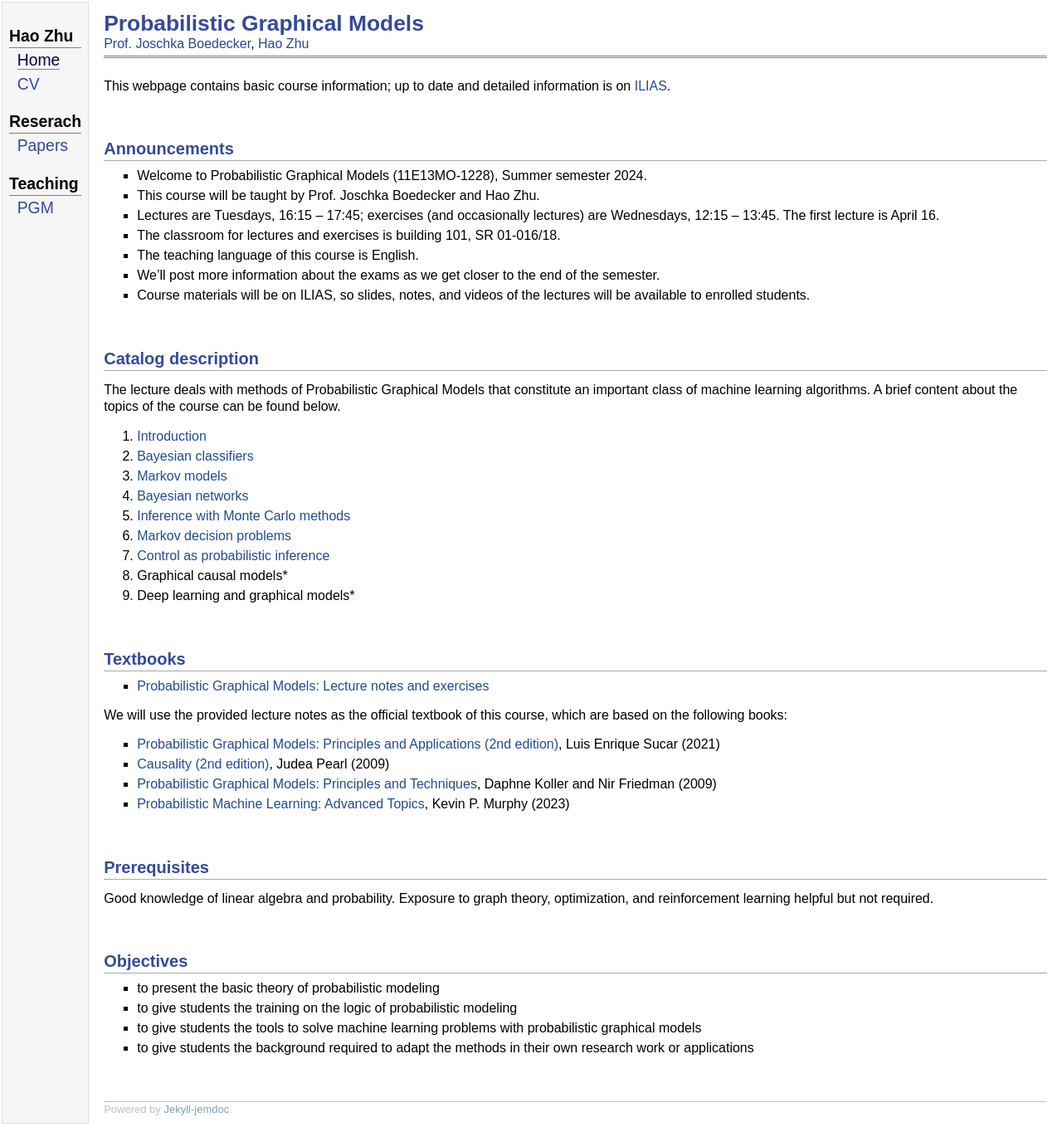
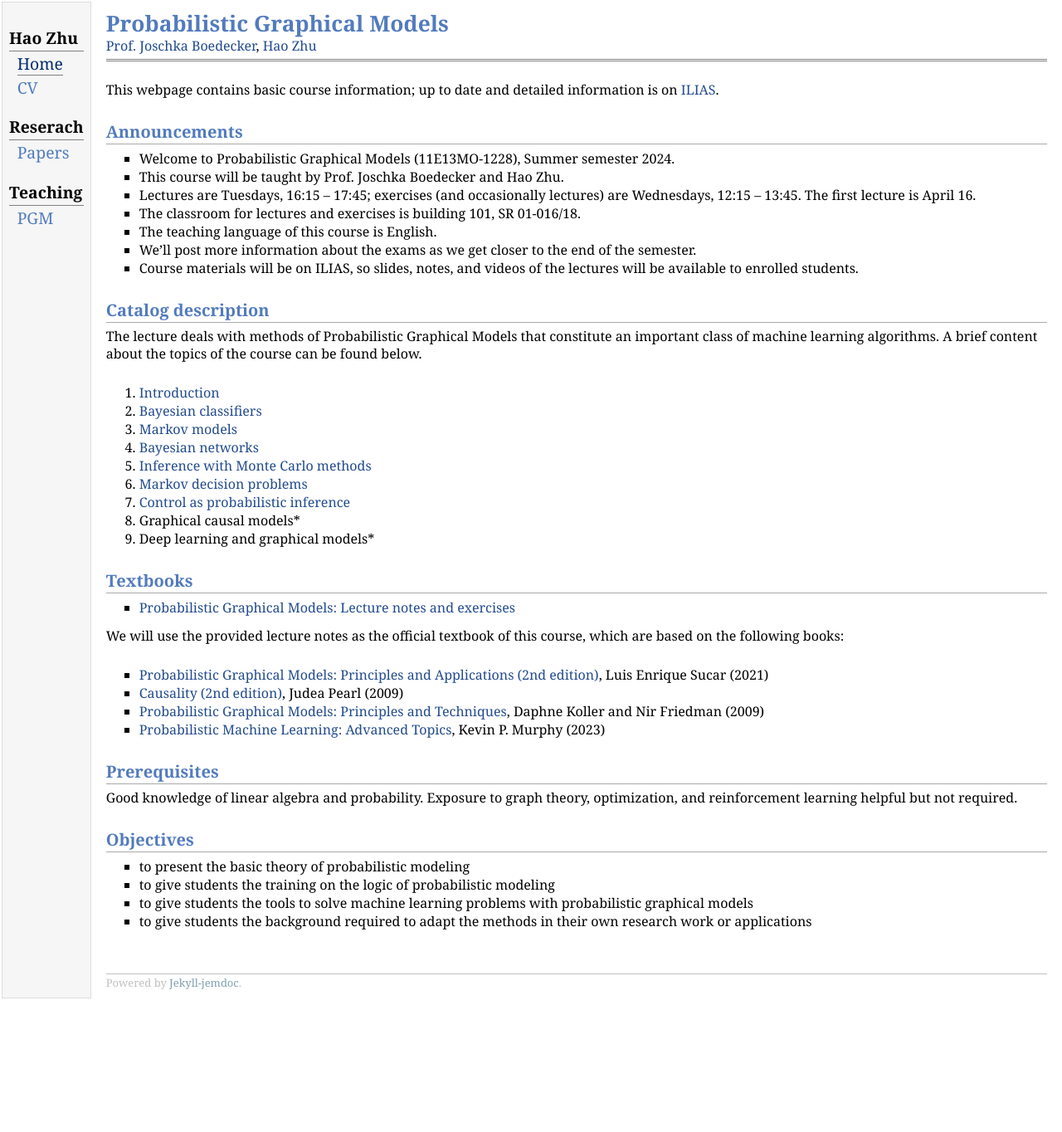
Before and after one commit to haozhu10015/haozhu10015.github.io, a Jekyll site: the page built from teaching/pgm.md, in a window 1280 px wide. Shown: the whole page at 83% size. Built offline with Jekyll 4.4.1, drawn with Linux system fonts in a browser that asks for light colours; some web fonts are replaced; after the commit the page ends 1213 px from its top, so only the background shows below that.

Commit message:
change font

```diff
--- a/assets/css/jemdocCustom.css
+++ b/assets/css/jemdocCustom.css
@@ -1,25 +1,4 @@
 /* Default css file for jemdoc. */
-
-@font-face {
-    font-family: "Computer Modern";
-    src: url('http://mirrors.ctan.org/fonts/cm-unicode/fonts/otf/cmunss.otf');
-  }
-  @font-face {
-    font-family: "Computer Modern";
-    src: url('http://mirrors.ctan.org/fonts/cm-unicode/fonts/otf/cmunsx.otf');
-    font-weight: bold;
-  }
-  @font-face {
-    font-family: "Computer Modern";
-    src: url('http://mirrors.ctan.org/fonts/cm-unicode/fonts/otf/cmunsi.otf');
-    font-style: italic, oblique;
-  }
-  @font-face {
-    font-family: "Computer Modern";
-    src: url('http://mirrors.ctan.org/fonts/cm-unicode/fonts/otf/cmunbxo.otf');
-    font-weight: bold;
-    font-style: italic, oblique;
-  }
 
 table#tlayout {
     border: none;
@@ -29,7 +8,7 @@ table#tlayout {
 
 body {
 	background: white;
-	font-family: "Computer Modern", sans-serif;
+	font-family: Georgia, serif;
 	padding-bottom: 8px;
 	margin: 0;
 }
@@ -86,11 +65,11 @@ a:hover {
 }
 
 #layout-menu a.current:link, #layout-menu a.current:visited {
-	color: #00004a;
+	color: #022b6d;
 	border-bottom: 1px gray solid;
 }
 #layout-menu a:link, #layout-menu a:visited, #layout-menu a:hover {
-	color: #344A9A;
+	color: #527bbd;
 	text-decoration: none;
 }
 #layout-menu a:hover {
@@ -138,7 +117,7 @@ strong {
 
 
 h1, h2, h3 {
-	color: #344A9A;
+	color: #527bbd;
 	margin-top: 0.7em;
 	margin-bottom: 0.3em;
 	padding-bottom: 0.2em;
@@ -154,7 +133,7 @@ h1 {
 }
 
 h2 {
-	padding-top: 2em;
+	padding-top: 0.8em;
 	font-size: 125%;
 }
 
@@ -168,8 +147,8 @@ h3 {
 }
 
 p {
-	margin-top: 0.8em;
-	margin-bottom: 0;
+	margin-top: 0.0em;
+	margin-bottom: 0.8em;
 	padding: 0;
 	line-height: 1.3;
 }
@@ -200,7 +179,6 @@ ul, ol, dl {
 	margin-top: 0.2em;
 	padding-top: 0;
 	margin-bottom: 0.8em;
-	line-height: 1.5em
 }
 
 dt {
```
